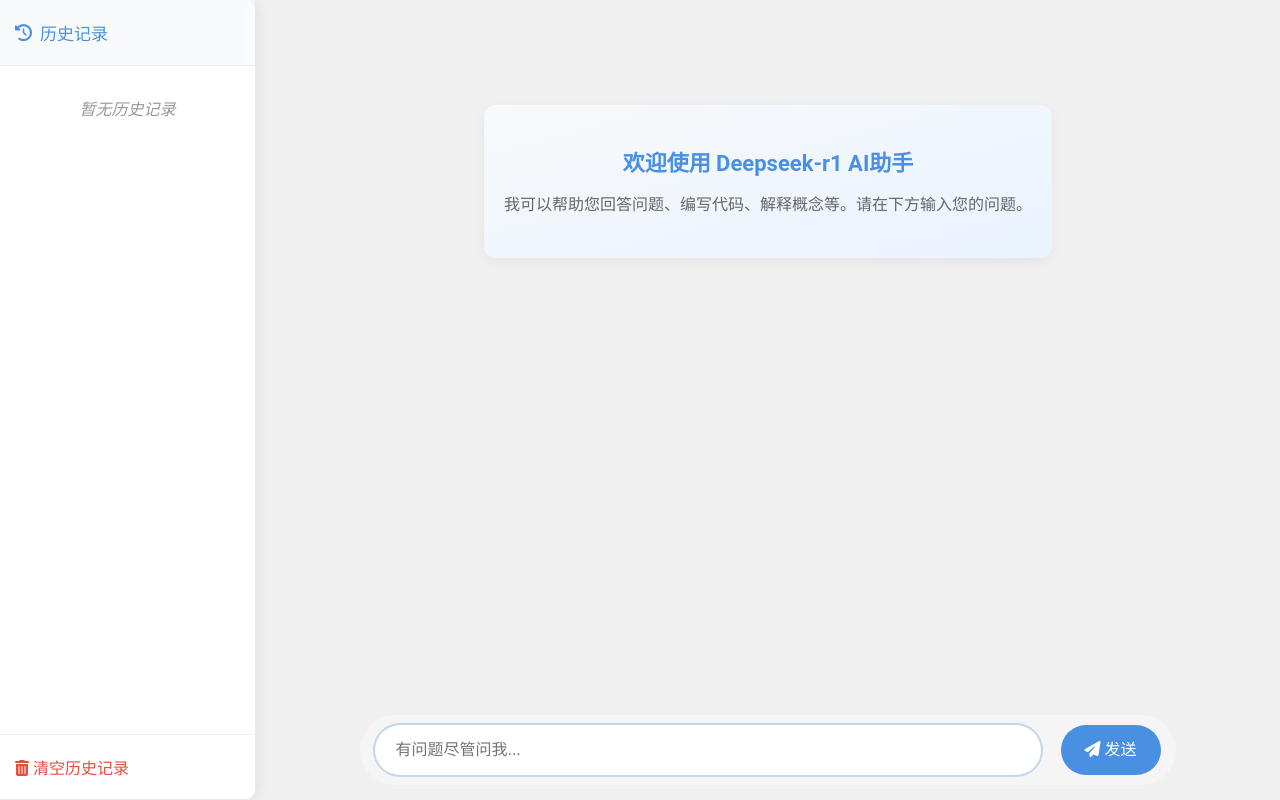
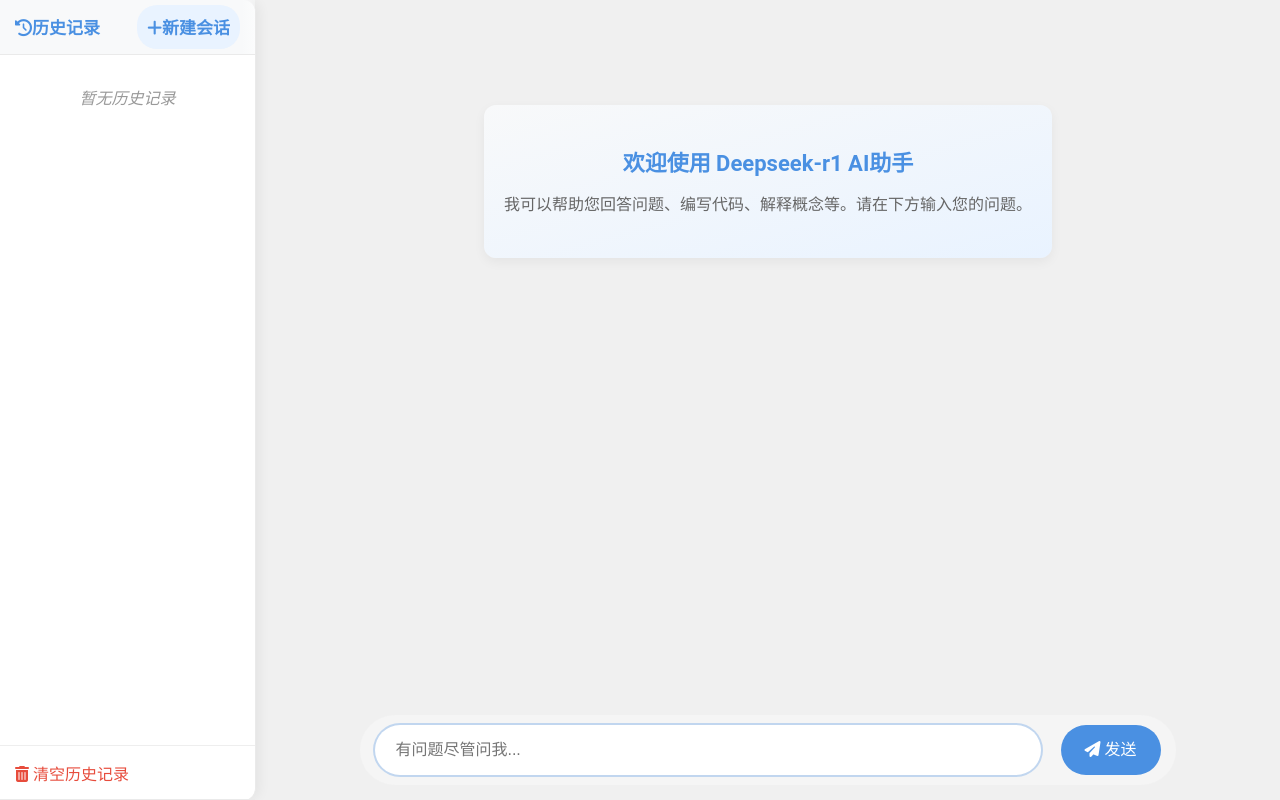
Before and after one commit to 653391740/chat-ai, a plain HTML site: page ollama_Deepseek-r1.html in a window 1280 px wide. Drawn offline with Linux system fonts and the light colour scheme.

Commit message:
回应存储修复和新建会话

```diff
--- a/ollama_Deepseek-r1.css
+++ b/ollama_Deepseek-r1.css
@@ -41,7 +41,8 @@
 
 .container aside .top,
 .container aside .remove {
-  padding: 20px 15px;
+  height: 55px;
+  padding: 0 15px;
   text-align: left;
   font-weight: 500;
   font-size: 16px;
@@ -49,6 +50,7 @@
   border-bottom: 1px solid #eaeaea;
   display: flex;
   align-items: center;
+  justify-content: space-between;
   gap: 8px;
 }
 
@@ -56,6 +58,18 @@
   font-size: 17px;
   color: var(--primary-color);
   background: linear-gradient(to right, #f8f9fa 95%, rgba(248, 249, 250, 0.5));
+
+  i {
+    height: 80%;
+    display: flex;
+    align-items: center;
+  }
+}
+.newadd {
+  padding: 0 10px;
+  border-radius: 20px;
+  background-color: var(--bg-hover);
+  cursor: pointer;
 }
 
 .container aside ul {
@@ -788,9 +802,9 @@
 
 .history-actions-menu {
   position: absolute;
-  width: 120px;
-  top: 0;
-  right: 5px;
+  width: 100px;
+  top: 75px;
+  right: 0;
   background-color: white;
   border-radius: 8px;
   box-shadow: 0 2px 10px rgba(0, 0, 0, 0.15);
--- a/ollama_Deepseek-r1.html
+++ b/ollama_Deepseek-r1.html
@@ -13,7 +13,10 @@
     <div class="container">
         <!-- 历史记录 -->
         <aside>
-            <div class="top"><i class="fas fa-history"></i> 历史记录</div>
+            <div class="top">
+                <i class="fas fa-history"> 历史记录</i>
+                <i class="fas fa-add newadd">新建会话</i>
+            </div>
             <ul>
                 <!-- 历史记录将动态加载 -->
             </ul>
--- a/ollama_Deepseek-r1.js
+++ b/ollama_Deepseek-r1.js
@@ -303,10 +303,11 @@
     navigator.clipboard.writeText(code)
       .then(() => showCopySuccess(button))
     // .catch(() => fallbackCopyMethod(code, button));
-  } else {
-    // 回退到传统方法
-    fallbackCopyMethod(code, button);
   }
+  // else {
+  //   // 回退到传统方法
+  //   fallbackCopyMethod(code, button);
+  // }
 }
 
 // // 传统的复制方法（兼容性更好）
@@ -709,6 +710,7 @@
     if (aiResponse) {
       console.log("收到AI响应，长度:", aiResponse.length);
       session.messages.push({ role: "chat", content: aiResponse });
+      SessionManager.saveHistory(history)
     }
 
   } catch (error) {
@@ -894,6 +896,10 @@
 
   // 代码复制功能
   document.body.addEventListener('click', handleCopyButtonClick);
+  // 新开会话
+  document.querySelector('.newadd').addEventListener('click', () => {
+    createNewChat()
+  })
 }
 
 // 创建新会话并重置当前页面
```
Also changed, not shown: README.md.
